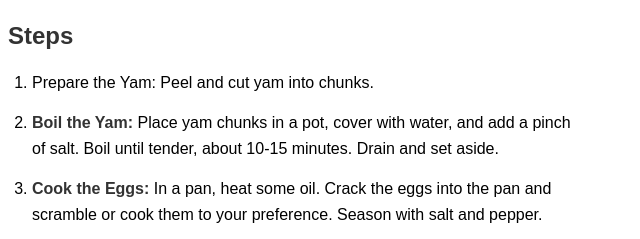
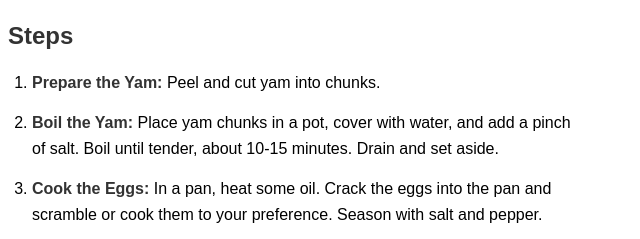
Before and after one commit to Fad-kun/odin-recipes, a plain HTML site: page recipes/yamegg.html in a window 1280 px wide. Shown: the part 1290-1529 px from the top of the page, 0-640 px from the left. Drawn offline with Linux system fonts and the light colour scheme.

Commit message:
Add bold to text

```diff
--- a/recipes/yamegg.html
+++ b/recipes/yamegg.html
@@ -44,7 +44,10 @@
 
     <h2>Steps</h2>
     <ol>
-      <li>Prepare the Yam: Peel and cut yam into chunks.</li>
+      <li>
+        <span class="Trick3">Prepare the Yam: </span>Peel and cut yam into
+        chunks.
+      </li>
       <li>
         <span class="Trick3">Boil the Yam: </span>Place yam chunks in a pot,
         cover with water, and add a pinch <br />of salt. Boil until tender,
```
